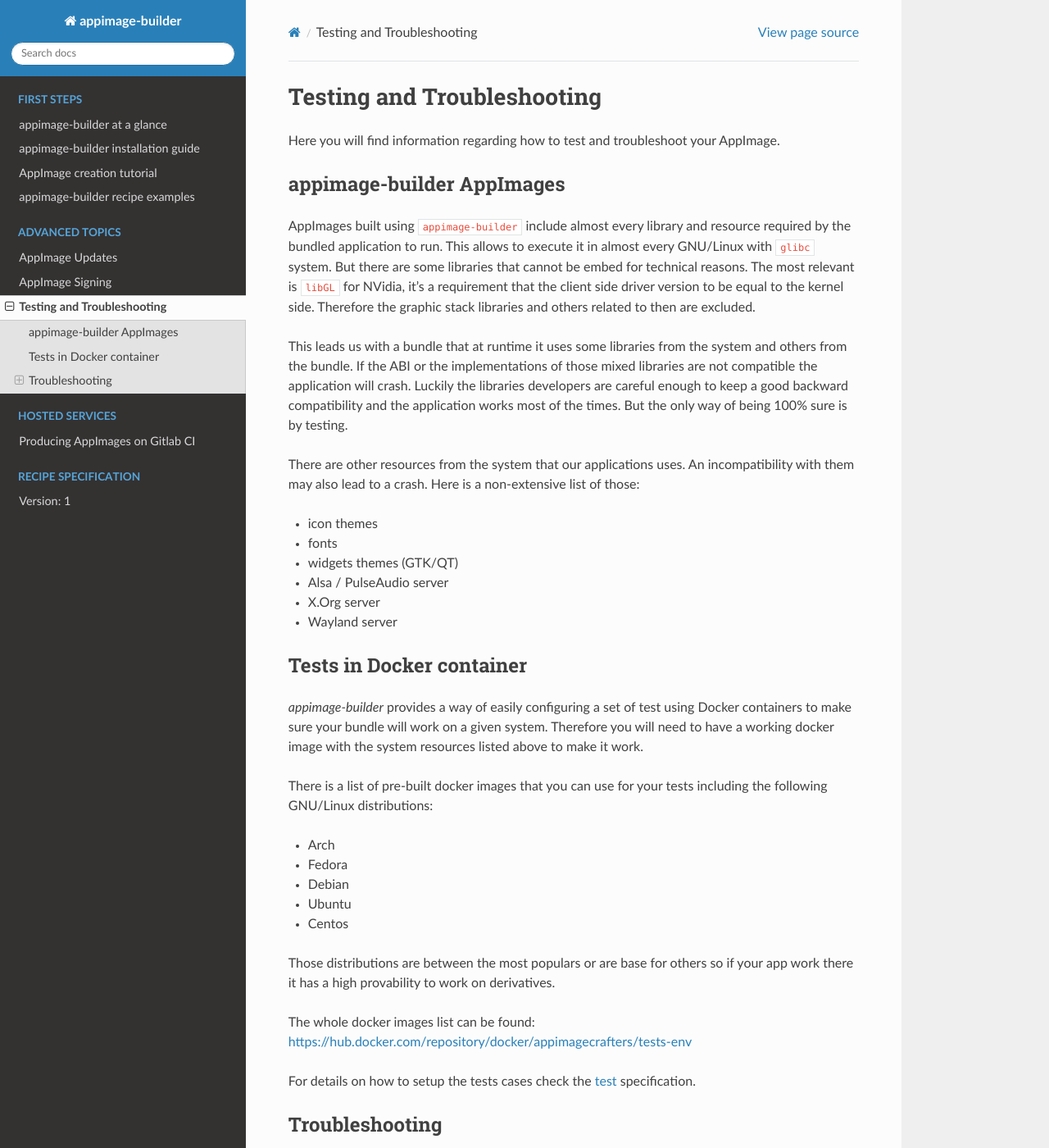
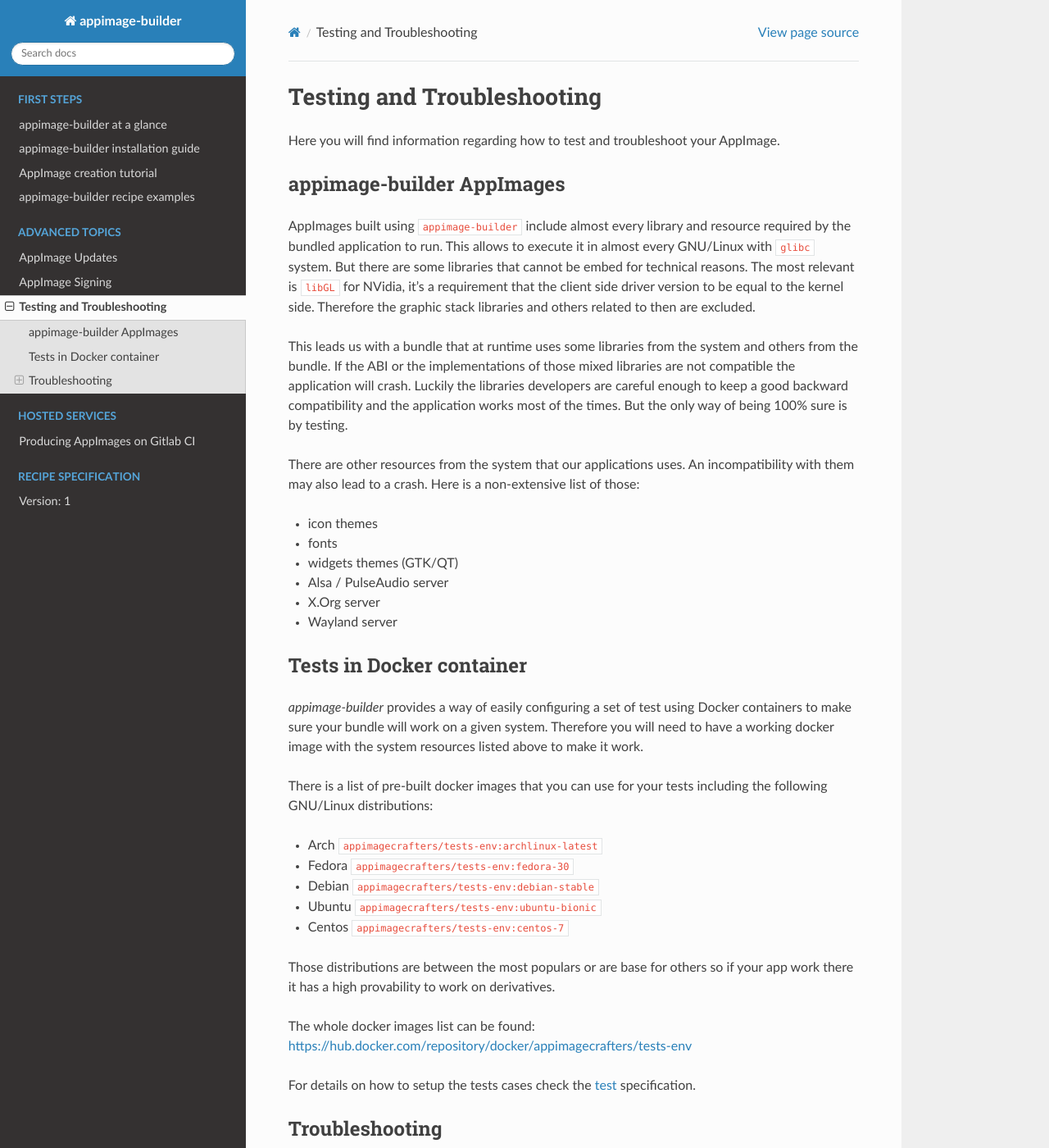
Before and after one commit to AppImageCrafters/appimage-builder-docs, a Sphinx documentation site: the page built from source/advanced/testing.rst, in a window 1280 px wide and 1400 px high. Shown: the whole window at 82% size. Built offline with Sphinx 7.4.7 and the Read the Docs theme 2.0.0, drawn with Linux system fonts in a browser that asks for light colours.

Commit message:
fix typo

```diff
--- a/source/advanced/testing.rst
+++ b/source/advanced/testing.rst
@@ -16,7 +16,7 @@ cannot be embed for technical reasons. The most relevant is ``libGL`` for NVidia
 side driver version to be equal to the kernel side. Therefore the graphic stack libraries and others related to then
 are excluded.
 
-This leads us with a bundle that at runtime it uses some libraries from the system and others from the bundle. If the
+This leads us with a bundle that at runtime uses some libraries from the system and others from the bundle. If the
 ABI or the implementations of those mixed libraries are not compatible the application will crash. Luckily the libraries
 developers are careful enough to keep a good backward compatibility and the application works most of the times. But
 the only way of being 100% sure is by testing.
@@ -43,11 +43,11 @@ above to make it work.
 There is a list of pre-built docker images that you can use for your tests including the following GNU/Linux
 distributions:
 
-- Arch
-- Fedora
-- Debian
-- Ubuntu
-- Centos
+- Arch  ``appimagecrafters/tests-env:archlinux-latest``
+- Fedora ``appimagecrafters/tests-env:fedora-30``
+- Debian ``appimagecrafters/tests-env:debian-stable``
+- Ubuntu ``appimagecrafters/tests-env:ubuntu-bionic``
+- Centos ``appimagecrafters/tests-env:centos-7``
 
 Those distributions are between the most populars or are base for others so if your app work there it has a high
 provability to work on derivatives.
```
